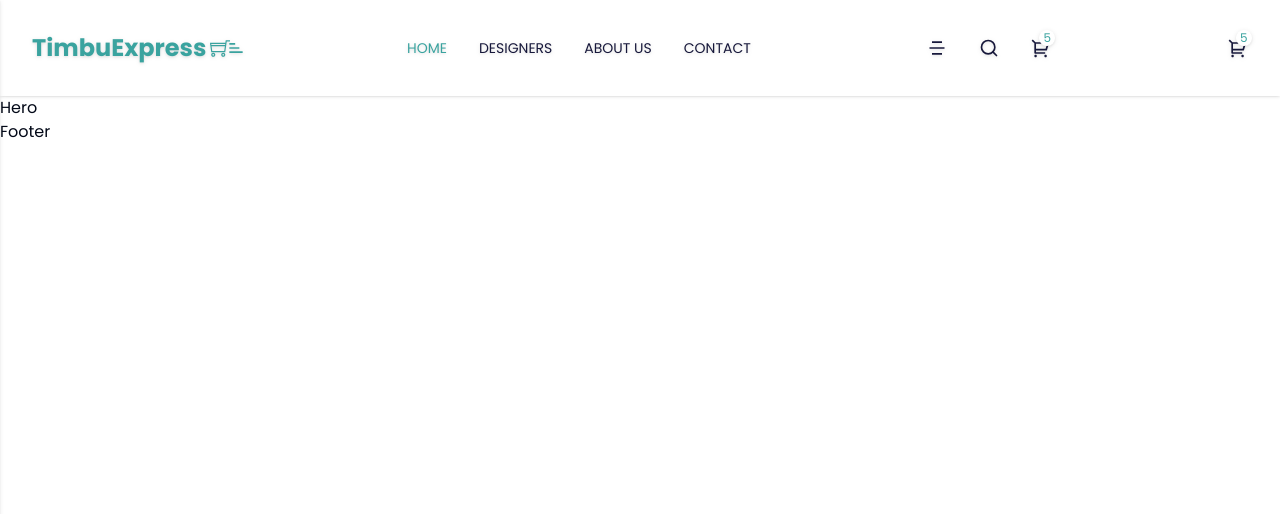
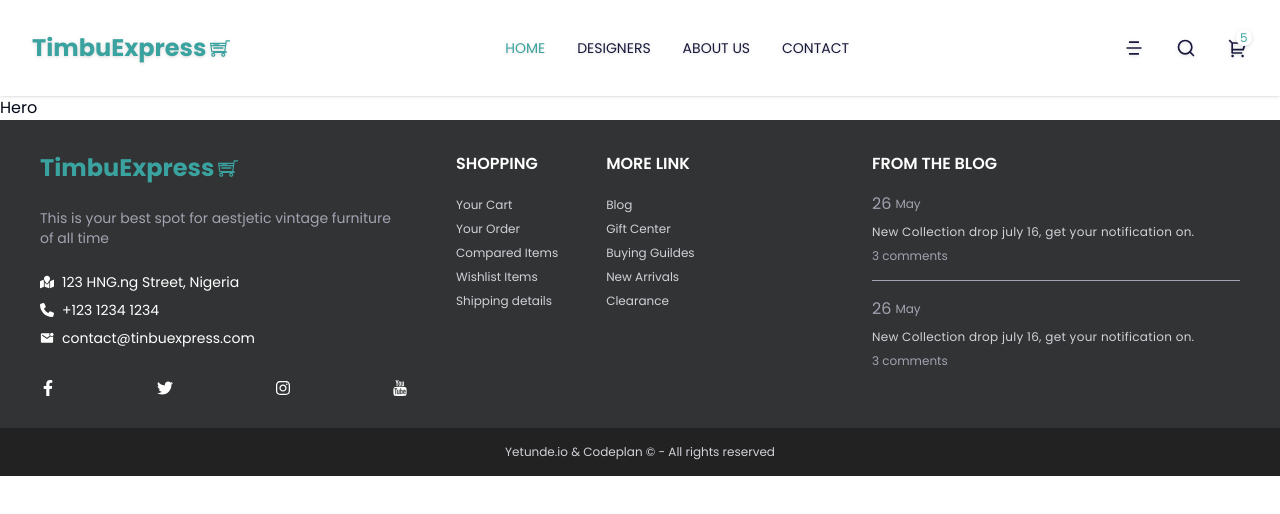
Before and after one commit to codeplan73/HNG-internship-task-two, a Next.js app: page / in a window 1280 px wide. Shown: the top 514 px of the page. Built offline with nearby package versions, Linux system fonts and the light colour scheme.

Commit message:
build footer

```diff
--- a/components/Footer.tsx
+++ b/components/Footer.tsx
@@ -1,7 +1,116 @@
 import React from "react";
+import Link from "next/link";
+import Logo from "./Logo";
+import {
+  FaFacebookF,
+  FaTwitter,
+  FaInstagram,
+  FaMapMarked,
+} from "react-icons/fa";
+import { TfiYoutube } from "react-icons/tfi";
+import { FaPhone } from "react-icons/fa6";
+import { IoMdMailUnread } from "react-icons/io";
+import { shoppingMenuItems, moreLinks } from "@/data/link";
 
 const Footer = () => {
-  return <div>Footer</div>;
+  return (
+    <footer className="flex flex-col z-0">
+      <div className="bg-gray container flex flex-col md:px-10 py-4 md:py-8 md:flex-row md:items-start md:justify-evenly gap-12">
+        <div className="flex flex-col text-white gap-2 w-full md:w-4/12">
+          <Logo />
+          <p className="text-coolGray text-sm font-light my-4">
+            This is your best spot for aestjetic vintage furniture of all time
+          </p>
+          <p className="text-sm flex space-x-2 items-center">
+            <FaMapMarked className="" />
+            <span className="text-sm">123 HNG.ng Street, Nigeria</span>
+          </p>
+          <p className="text-sm flex space-x-2 items-center">
+            <FaPhone className="" />
+            <span>+123 1234 1234</span>
+          </p>
+          <p className="text-sm flex space-x-2 items-center">
+            <IoMdMailUnread className="" />{" "}
+            <span>contact@tinbuexpress.com</span>
+          </p>
+          <div className="flex items-center justify-between mt-6">
+            <FaFacebookF className="" />
+            <FaTwitter className="" />
+            <FaInstagram className="" />
+            <TfiYoutube className="" />
+          </div>
+        </div>
+
+        <div className="flex items-start md:justify-start gap-16 md:gap-12 w-full md:w-4/12">
+          <div className="flex flex-col gap-4">
+            <h4 className="text-md uppercase font-semibold text-white">
+              shopping
+            </h4>
+            <ul>
+              {shoppingMenuItems.map((link) => (
+                <li key={link.label}>
+                  <Link
+                    className="text-xs font-thin text-frenchGray"
+                    href={link.href}
+                  >
+                    {link.label}
+                  </Link>
+                </li>
+              ))}
+            </ul>
+          </div>
+          <div className="flex flex-col gap-4">
+            <h4 className="text-md uppercase font-semibold text-white">
+              more link
+            </h4>
+            <ul>
+              {moreLinks.map((link) => (
+                <li key={link.label}>
+                  <Link
+                    className="text-xs font-thin text-frenchGray"
+                    href={link.href}
+                  >
+                    {link.label}
+                  </Link>
+                </li>
+              ))}
+            </ul>
+          </div>
+        </div>
+
+        <div className="flex flex-col items-start w-full md:w-4/12 gap-4">
+          <h4 className="text-md uppercase font-semibold text-white">
+            from the blog
+          </h4>
+          <div className="flex flex-col items-start gap-2">
+            <div className="flex items-center space-x-1">
+              <p className="text-md text-coolGray">26</p>
+              <p className="text-xs text-coolGray text-thin">May</p>
+            </div>
+            <p className="text-frenchGray text-xs font-thin -tracking-tight leading-1">
+              New Collection drop july 16, get your notification on.
+            </p>
+            <p className="text-coolGray text-xs">3 comments</p>
+          </div>
+
+          <hr className="border-coolGray min-w-full" />
+          <div className="flex flex-col items-start gap-2">
+            <div className="flex items-center space-x-1">
+              <p className="text-md text-coolGray">26</p>
+              <p className="text-xs text-coolGray text-thin">May</p>
+            </div>
+            <p className="text-frenchGray text-xs font-thin -tracking-tight leading-1">
+              New Collection drop july 16, get your notification on.
+            </p>
+            <p className="text-coolGray font-light text-xs">3 comments</p>
+          </div>
+        </div>
+      </div>
+      <p className="container font-light text-xs text-center bg-darkGray text-frenchGray py-4">
+        Yetunde.io & Codeplan &copy; - All rights reserved
+      </p>
+    </footer>
+  );
 };
 
 export default Footer;
--- a/components/Logo.tsx
+++ b/components/Logo.tsx
@@ -5,13 +5,13 @@ import { BiMenuAltRight } from "react-icons/bi";
 
 const Logo = () => {
   return (
-    <Link href="/" className="flex items-center text-primaryColor">
+    <Link href="/" className="flex items-center text-primaryColor z-0">
       <p className="text-pirmaryColor text-xl md:text-2xl font-bold pr-1">
         TimbuExpress
       </p>
-      <div className="relative flex">
-        <TfiShoppingCart className="text-xl text-primaryColor" />
-        <BiMenuAltRight className="flip-180 text-xl text-primaryColor absolute -right-4" />
+      <div className="relative flex z-0">
+        <TfiShoppingCart className="text-xl text-primaryColor -inset-1" />
+        <BiMenuAltRight className="flip-180 text-xl text-primaryColor absolute -Z-0" />
       </div>
     </Link>
   );
--- a/components/Navbar.tsx
+++ b/components/Navbar.tsx
@@ -9,12 +9,7 @@ import { FiSearch } from "react-icons/fi";
 import { usePathname } from "next/navigation";
 import classnames from "classnames";
 
-const menuItems = [
-  { label: "Home", href: "/" },
-  { label: "Designers", href: "/designers" },
-  { label: "About Us", href: "/about" },
-  { label: "Contact", href: "/contact" },
-];
+import { menuItems } from "@/data/link";
 
 const iconMenu = [
   {
@@ -35,10 +30,10 @@ const Navbar = () => {
   const [open, setIsOpen] = useState(false);
   const currentPath = usePathname();
   return (
-    <nav className="container relative flex items-center justify-between py-4 md:py-8 shadow drop-shadow">
+    <nav className="container relative flex items-center justify-between py-6 md:py-8 shadow drop-shadow z-50">
       <Logo />
       <ul className="hidden md:flex items-center justify-start gap-8">
-        {menuItems.map((link) => (
+        {menuItems?.map((link) => (
           <li key={link.label}>
             <Link
               href={link.href}
@@ -66,7 +61,7 @@ const Navbar = () => {
         </Link>
       </ul>
 
-      <ul className="flex items-center gap-4 text-md">
+      <ul className="flex md:hidden items-center gap-4 text-md">
         <Link href="/cart" className="flex relative">
           <RiShoppingCart2Line className="text-xl text-neutral cursor-pointer hover:text-primaryColor" />
           <span className="text-primaryColor absolute bg-white rounded-full text-xs -top-2 left-2 px-1">
@@ -81,13 +76,13 @@ const Navbar = () => {
 
       {open && (
         <div
-          className="fixed inset-0 bg-black opacity-70 z-10 h-screen"
+          className="fixed inset-0 bg-black opacity-70 z-20 h-screen"
           onClick={() => setIsOpen(false)}
         ></div>
       )}
 
       <ul
-        className={`container w-8/12 gap-8  py-4 absolute z-20 bg-white h-screen backdrop:bg-slate-400 left-0 top-0 transform ${
+        className={`container md:hidden w-8/12 gap-8  py-4 absolute z-20 bg-white h-screen backdrop:bg-slate-400 left-0 top-0 transform ${
           open ? "translate-x-0" : "-translate-x-full"
         } transition-transform duration-300 ease-in-out`}
       >
--- /dev/null
+++ b/data/link.ts
@@ -0,0 +1,22 @@
+export const menuItems = [
+  { label: "Home", href: "/" },
+  { label: "Designers", href: "/designers" },
+  { label: "About Us", href: "/about" },
+  { label: "Contact", href: "/contact" },
+];
+
+export const shoppingMenuItems = [
+  { label: "Your Cart", href: "/" },
+  { label: "Your Order", href: "/" },
+  { label: "Compared Items", href: "/" },
+  { label: "Wishlist Items", href: "/" },
+  { label: "Shipping details", href: "/" },
+];
+
+export const moreLinks = [
+  { label: "Blog", href: "/" },
+  { label: "Gift Center", href: "/" },
+  { label: "Buying Guildes", href: "/" },
+  { label: "New Arrivals", href: "/" },
+  { label: "Clearance", href: "/" },
+];
--- a/tailwind.config.ts
+++ b/tailwind.config.ts
@@ -30,6 +30,8 @@ const config = {
         neutral: "#17183B",
         coolGray: "#A2A3B1",
         frenchGray: "#D1D1D8",
+        gray: "#323334",
+        darkGray: "#222222",
         white: "#FFFFFF",
         primary: {
           DEFAULT: "hsl(var(--primary))",
```
